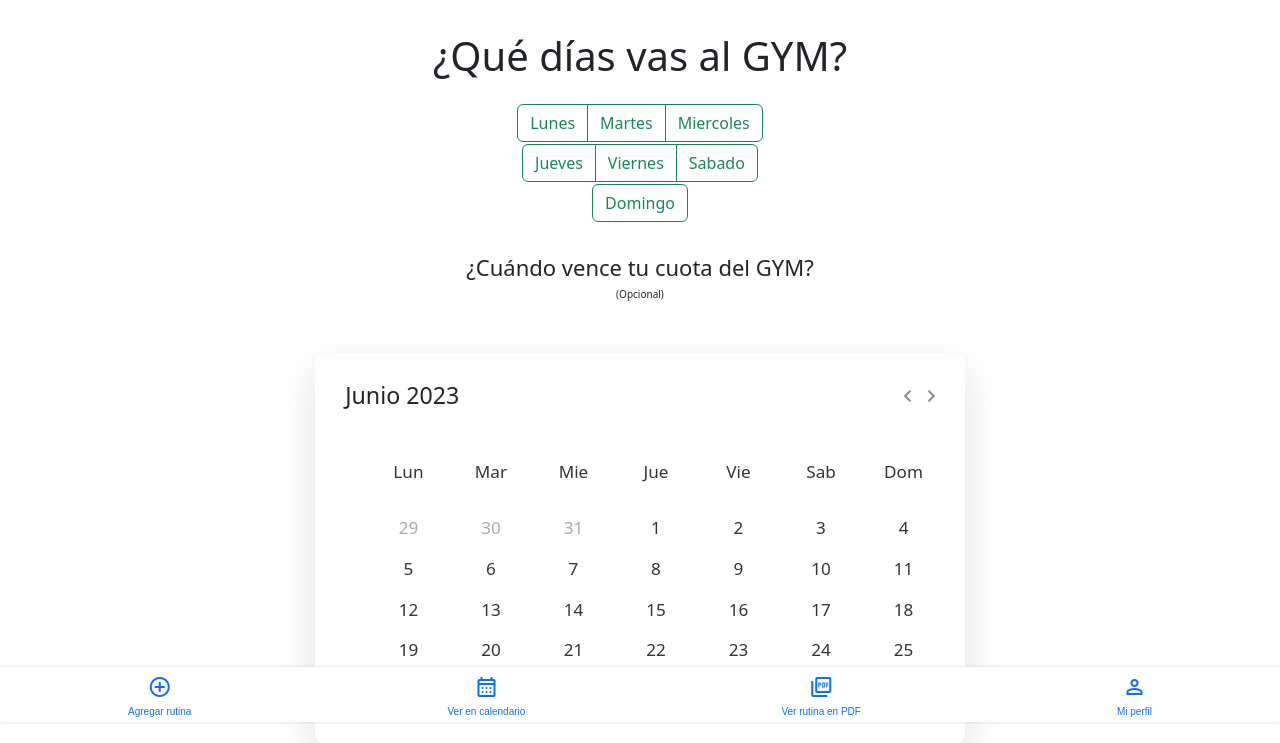
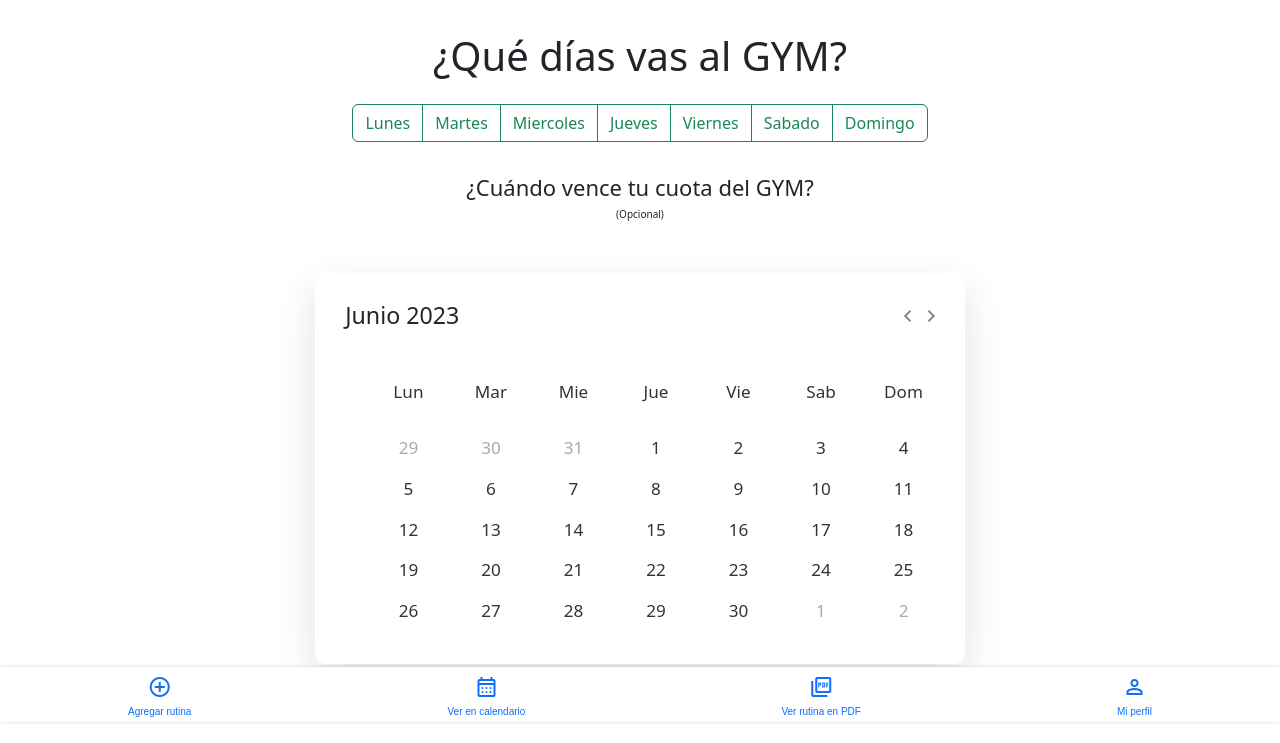
Before and after one commit to LucasSimoesMDP/ProyectoFitnessAPP, a Django app: page /subir_rutina1/ in a window 1280 px wide. Shown: the part 78-821 px from the top of the page. Run offline with Django 4.2, Linux system fonts and the light colour scheme; a user stored in the database is signed in.

Commit message:
EN CONSTRUCCION: Js para subir_rutina1

```diff
--- a/fitness/assets/fitness/templates/subir_rutina1.html
+++ b/fitness/assets/fitness/templates/subir_rutina1.html
@@ -1,16 +1,41 @@
 {% extends "layout.html" %}
 {% load static %}
 {% block content %}
-<style>
+<script>
+    const dias_elegidos_por_usuario = [];
+
+    const dias_gym_btn = document.getElementsByClassName('btn-outline-success');
+
+    function guardar_dia_elegido() {
+        dias_elegidos_por_usuario = dias_gym_btn.outerHTML
+    }
+
+    for(let i = 0; i < dias_gym_btn.length; i++){
+        dias_gym_btn[i].addEventListener("click", guardar_dia_elegido);
+    }
+
+
     /* Cosas que hacer en el js:
 
-        / Guardar todos los valores que el usuario marca de ¿Qué días vas al GYM? en una variable para mandar al backend
-        /
+        / Guardar todos los valores que el usuario marca de
+        ¿Qué días vas al GYM? en una variable para mandar al backend
+
+        / Cuando se elige AL MENOS UN DIA, el boton de siguente para ir a
+        subir rutina 2 tiene que transformarse en CLICKEABLE
+
+        / Permitirle al usuario que SI QUIERE, marque en el calendario
+        UN SOLO dia, para mandarlo como variable al backend
+
+        / En el calendar, debo hacer el js de todos los meses desde el dia actual
+        hasta dentro de un año, para que se despliegue todo automaticamente
+
+        / En el calendar, debo hacer el js donde SOLO pueda clickear UNA UNICA FECHA,
+        que cambie su color a verde
 
 
 
     */
-</style>
+</script>
 
 <nav aria-label="Page navigation example">
     <ul class="pagination justify-content-center">
@@ -26,23 +51,19 @@
 <div class="txt-rutina">
     <h1>¿Qué días vas al GYM?</h1>
     <form class="dias">
-        <div class="btn-group" role="group" aria-label="Basic checkbox toggle button group">
+        <div class="btn-group d-flex flex-wrap" role="group" aria-label="Basic checkbox toggle button group">
             <input type="checkbox" class="btn-check" id="btncheck1" autocomplete="off">
             <label class="btn btn-outline-success" for="btncheck1">Lunes</label>
             <input type="checkbox" class="btn-check" id="btncheck2" autocomplete="off">
             <label class="btn btn-outline-success" for="btncheck2">Martes</label>
             <input type="checkbox" class="btn-check" id="btncheck3" autocomplete="off">
             <label class="btn btn-outline-success" for="btncheck3">Miercoles</label>
-        </div>
-        <div class="btn-group" role="group" aria-label="Basic checkbox toggle button group">
             <input type="checkbox" class="btn-check" id="btncheck4" autocomplete="off">
             <label class="btn btn-outline-success" for="btncheck4">Jueves</label>
             <input type="checkbox" class="btn-check" id="btncheck5" autocomplete="off">
             <label class="btn btn-outline-success" for="btncheck5">Viernes</label>
             <input type="checkbox" class="btn-check" id="btncheck6" autocomplete="off">
             <label class="btn btn-outline-success" for="btncheck6">Sabado</label>
-        </div>
-        <div class="btn-group" role="group" aria-label="Basic checkbox toggle button group">
             <input type="checkbox" class="btn-check" id="btncheck7" autocomplete="off">
             <label class="btn btn-outline-success" for="btncheck7">Domingo</label>
         </div>
```
